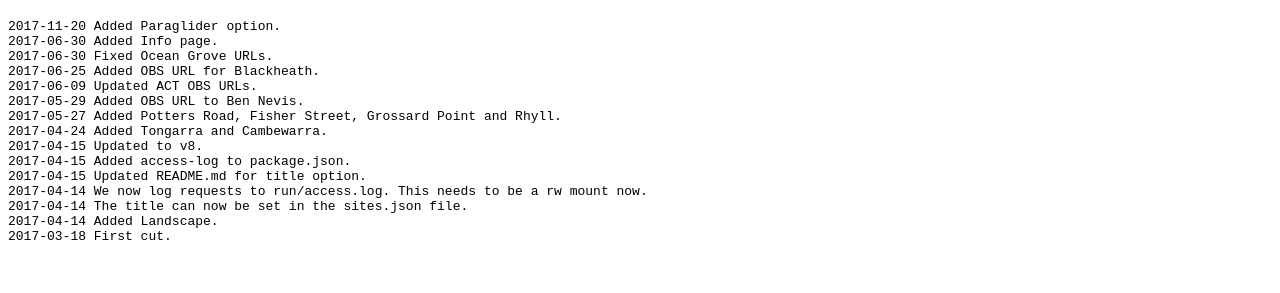
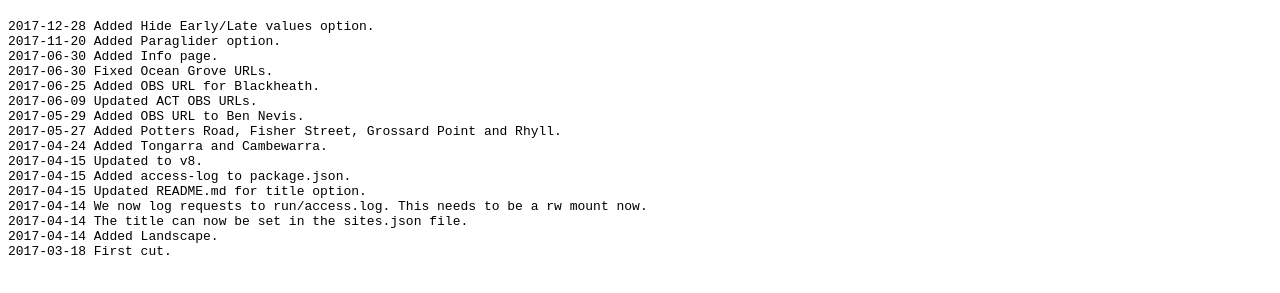
Before and after one commit to philseeley/wheretofly, a website: page public/wtf-info.html in a window 1280 px wide. Shown: the part 441-734 px from the top of the page. Drawn offline with Linux system fonts and the light colour scheme.

Commit message:
Updated change log.

```diff
--- a/public/wtf-info.html
+++ b/public/wtf-info.html
@@ -17,6 +17,7 @@ To only show ACT sites: <a href="https://wheretofly.info/wtf.html?sites=binalong
 To sort by site: <a href="https://wheretofly.info/?sortbysite=true">https://wheretofly.info/?sortbysite=true</a>
 <h1>Change Log</h1>
 <pre>
+2017-12-28 Added Hide Early/Late values option.
 2017-11-20 Added Paraglider option.
 2017-06-30 Added Info page.
 2017-06-30 Fixed Ocean Grove URLs.
```
